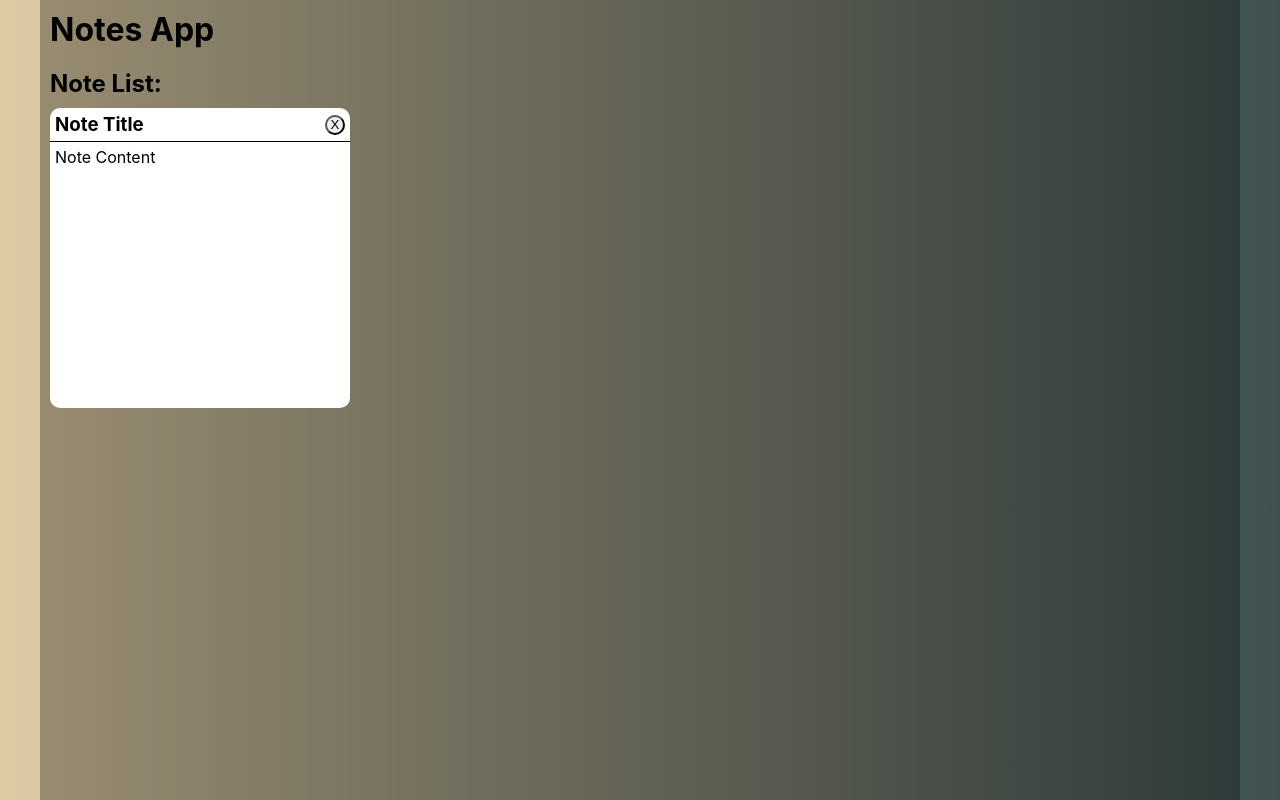
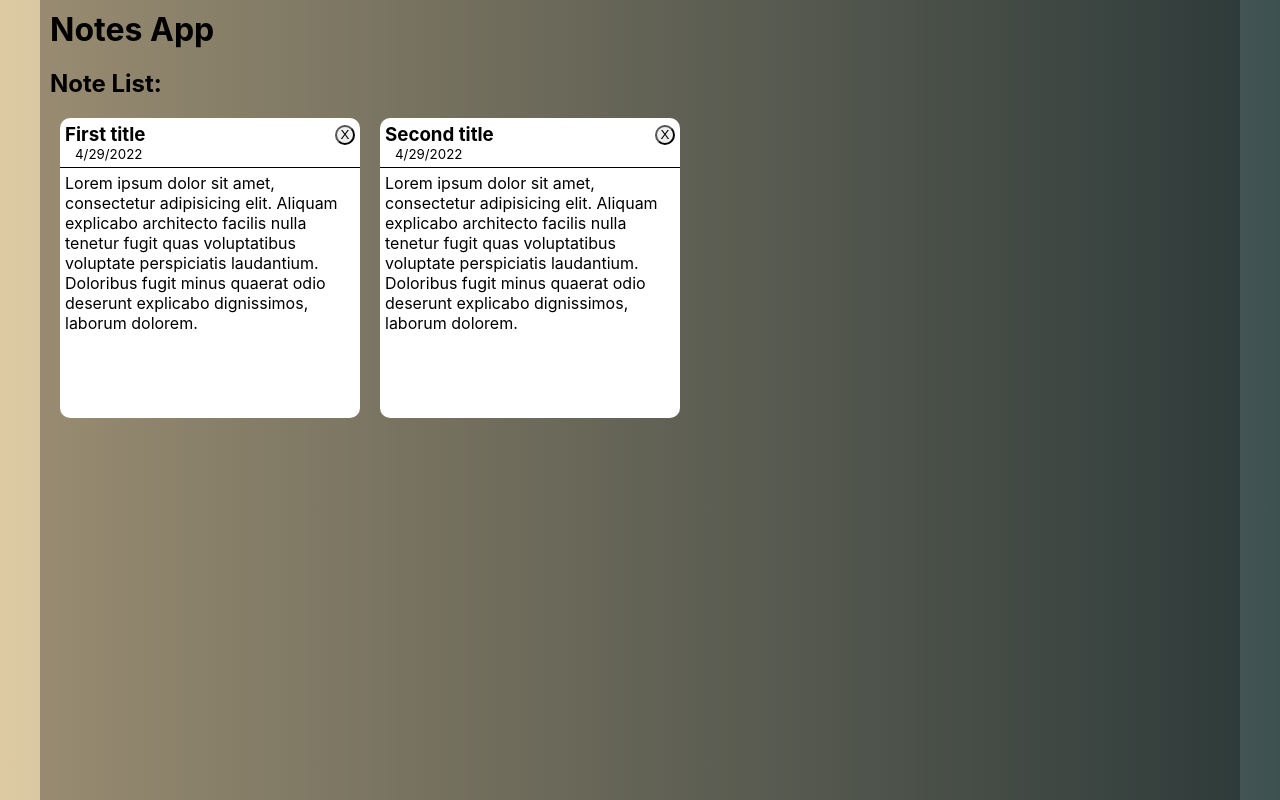
Before and after one commit to Artur-Majewski/notes-app, a React (Create React App) app: page / in a window 1280 px wide. Built offline with nearby package versions, Linux system fonts and the light colour scheme.

Commit message:
Modified Note component and added data to show in noteList

```diff
--- a/src/components/atoms/Note/Note.module.scss
+++ b/src/components/atoms/Note/Note.module.scss
@@ -3,11 +3,13 @@
   height: 300px;
   border-radius: 10px;
   background: rgba(#fff, $alpha: 1.0);
+  margin: 10px;
 }
 
 .titleBlock {
   display: flex;
   justify-content: space-between;
+  flex-wrap: wrap;
   align-items: center;
   padding: 5px;
   border-bottom: 1px solid black;
@@ -18,3 +20,8 @@
 .content {
   padding: 5px;
 }
+
+.date {
+  width: 100%;
+  margin-left: 10px;
+}
--- a/src/components/atoms/Note/Note.tsx
+++ b/src/components/atoms/Note/Note.tsx
@@ -1,14 +1,22 @@
 import { Button } from '../Button/Button';
 import styles from './Note.module.scss';
 
-export const Note = () => {
+interface Props {
+	title: string;
+	content: string;
+	createAt: number;
+}
+
+export const Note = ({title, content, createAt}: Props) => {
 	return (
 		<div className={styles.note}>
 			<div className={styles.titleBlock}>
-				<h3 className={styles.title}>Note Title</h3>
+				<h3 className={styles.title}>{title}</h3>
 				<Button name='X' functionality={() => {}} />
+				<small className={styles.date}>{new Date(createAt).toLocaleDateString()}</small>
 			</div>
-			<p className={styles.content}>Note Content</p>
+			<p className={styles.content}>{content}</p>
+
 		</div>
 	);
 };
--- a/src/components/molecules/NotesList/NotesList.tsx
+++ b/src/components/molecules/NotesList/NotesList.tsx
@@ -1,10 +1,14 @@
 import { Note } from "../../atoms/Note/Note";
-import styles from './NotesList.module.scss'
+import styles from './NotesList.module.scss';
+
+import { noteData } from "../../../data/data";
+
 
 export const NotesList = () => {
   return (
     <section className={styles.noteList} >
-          <Note />
+      {noteData.map(({title, content, createAt}) => <Note key={createAt} title={title} content={content} createAt={createAt}/>)}
+
     </section>
   );
 }
--- /dev/null
+++ b/src/data/data.ts
@@ -0,0 +1,23 @@
+interface NoteData {
+	title: string;
+	content: string;
+	category: string;
+	createAt: number;
+}
+
+export const noteData: NoteData[] = [
+	{
+		title: 'First title',
+		category: 'Wrok',
+		content:
+			'Lorem ipsum dolor sit amet, consectetur adipisicing elit. Aliquam explicabo architecto facilis nulla tenetur fugit quas voluptatibus voluptate perspiciatis laudantium. Doloribus fugit minus quaerat odio deserunt explicabo dignissimos, laborum dolorem.',
+		createAt: 1651266412312,
+	},
+  {
+		title: 'Second title',
+		category: 'Wrok',
+		content:
+			'Lorem ipsum dolor sit amet, consectetur adipisicing elit. Aliquam explicabo architecto facilis nulla tenetur fugit quas voluptatibus voluptate perspiciatis laudantium. Doloribus fugit minus quaerat odio deserunt explicabo dignissimos, laborum dolorem.',
+		createAt: 1651266632986,
+	},
+];
```
